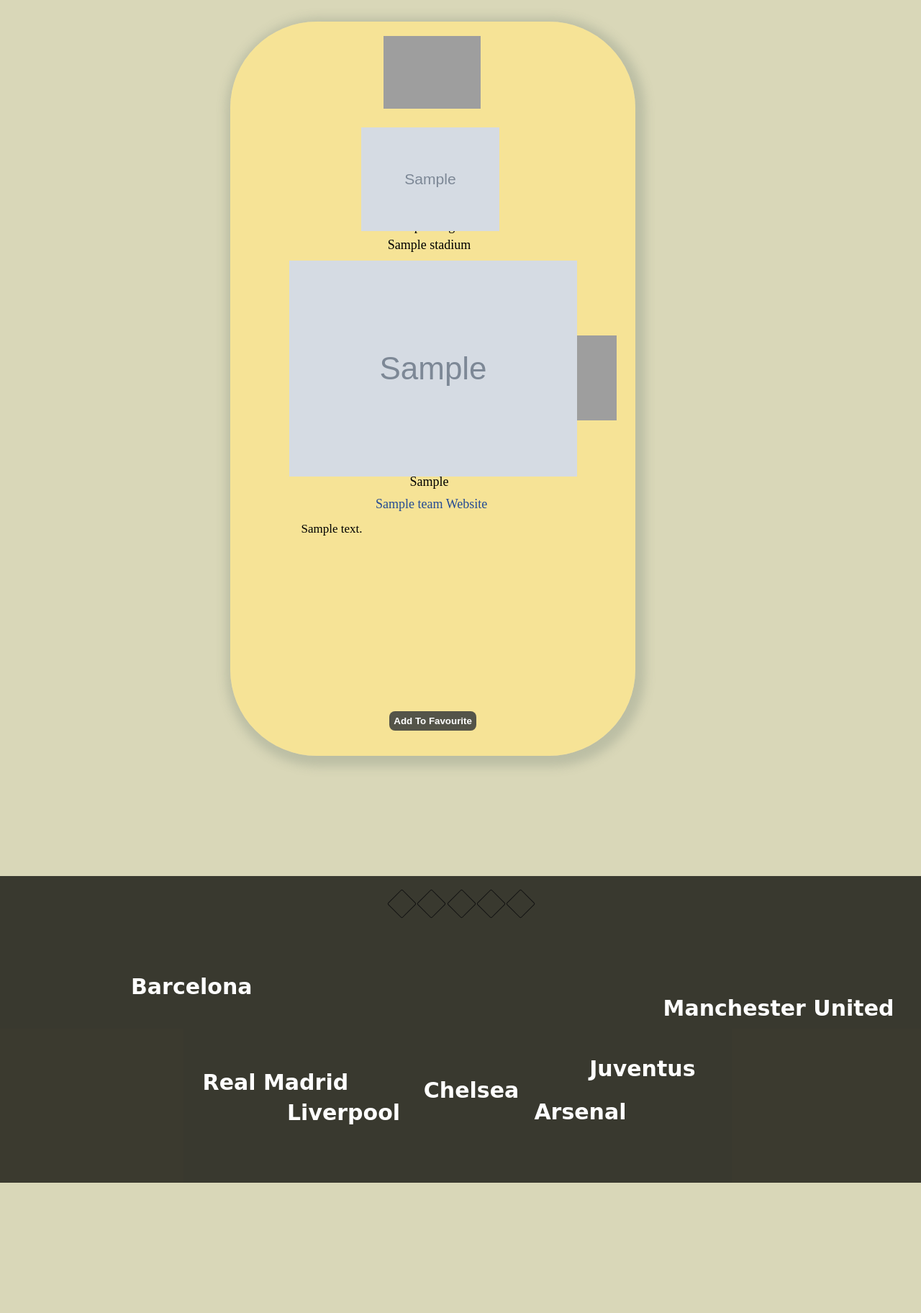
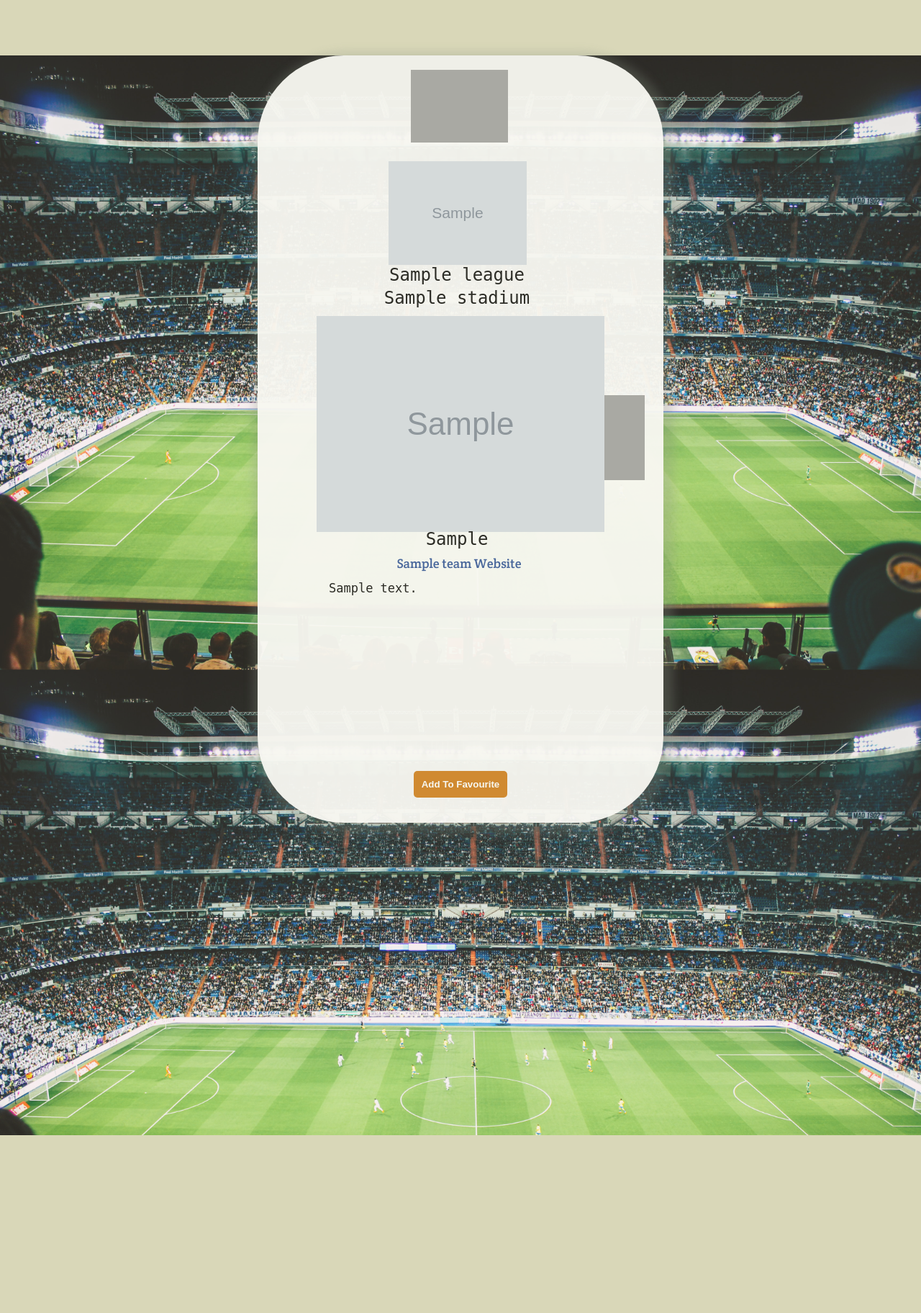
Before and after one commit to shoot-ha/shoot-ha, a Node server app: template views/pages/searches/show-search.ejs in a window 1280 px wide. Shown: the part 96-1920 px from the top of the page at 72% size. Before the commit the page ends 1739 px from the top, so only its background shows below. Run offline with Node 20, Linux system fonts and the light colour scheme; the template is opened without the code that fills it: most values are stand-ins (such as "Sample title", 1, 10 or a date in 2020); grey boxes marked "Sample" are stand-in pictures; grey boxes are pictures that could not be loaded.

Commit message:
anas css

```diff
--- a/public/styles/theme.css
+++ b/public/styles/theme.css
@@ -1,12 +1,9 @@
+
+ @import url('https://fonts.googleapis.com/css2?family=Acme&display=swap');
+ @import url('https://fonts.googleapis.com/css?family=Bangers&display=swap');
+ @import url('https://fonts.googleapis.com/css?family=Bangers|Crete+Round&display=swap');
 
 @media (min-width: 320px){
-
-    @import url('https://fonts.googleapis.com/css?family=Bangers&display=swap');
-    @import url('https://fonts.googleapis.com/css?family=Bangers|Crete+Round&display=swap');
-
-
-
-
     section#section {
         /* font-family: 'Bangers', cursive; */
         font-family: 'Crete Round', serif;
@@ -128,21 +125,15 @@ section#section {
 
 section#section {
     text-align: center;
-    margin-bottom: 30px;
-    margin: 30px 0px 0px 25%;
     padding-bottom: 35px;
-    /* background-image: url(https://targetcareers.co.uk/sites/targetcareers.co.uk/files/public/styles/header_1500x550/public/field/image/football.jpg?itok=O1dRVOeD); */
-    /* background-repeat: no-repeat; */
     background: cover;
     width: 44%;
-    /* background-size: cover; */
-    /* background: rgb(173,228,66); */
-    /* background: linear-gradient(45deg, rgba(173,228,66,1) 5%, rgba(219,226,194,1) 40%, rgba(206,214,165,1) 62%, rgba(173,242,91,1) 95%); */
     border-radius: 120px;
-    /* background: radial-gradient(circle, rgb(38, 128, 62) 0%, rgb(48, 247, 137) 100%); */
-    /* background: linear-gradient(90deg, rgba(140,238,166,1) 0%, rgba(134,180,182,1) 46%, rgba(23,177,67,1) 100%); */
     box-shadow: 4px 5px 14px 10px #7584754a;
-    background-color: #ffe78ec7;
+    background-color: #fffffff5;
+    color: #020202;
+    margin: 0 auto 6%;
+    margin-top: 6%;
 }
 
 img#badge {
@@ -170,8 +161,10 @@ img#clothes {
 }
 
 p#info {
-    font-size: 18px;
+    font-size: 24px;
     margin: -5px 0px 13px -10px;
+    font-family: monospace;
+
 }
 a#website {
     text-decoration: none;
@@ -193,15 +186,17 @@ p#description {
     overflow-x: hidden;
     width: 65%;
     height: 156px;
+    font-family: monospace;
+
 }
 
 button {
     margin: 35px 0px 0px 0px;
-    padding: 6px 6px 6px 6px;
+    padding: 11px;
     border: none;
-    border-radius: 8px;
+    border-radius: 5px;
     font-weight: 900;
-    background-color: #545449;
+    background-color: #ce7810;
     color: #fff;
     cursor: pointer;
 }
@@ -217,7 +212,7 @@ body{
     background-color: #0e0e09c7;
     height: 426px;
     color: white;
-    margin-top: 13%;
+    margin-top: 102%;
 }
     @import url("//maxcdn.bootstrapcdn.com/font-awesome/4.3.0/css/font-awesome.min.css");
 
@@ -335,4 +330,13 @@ body{
     font-weight: bolder;
     margin-left: 72%;
 }
+main {
+width: 100%;
+height: 1500px;
+background-image: url("/public/img/newback.jpg");
+background-repeat: no-repeat;
+background-attachment: fixed;
+background-size: cover;
+opacity: 0.8;
+  }
 }
```
Also changed, not shown: public/styles/base.css (+7 -0 lines).
